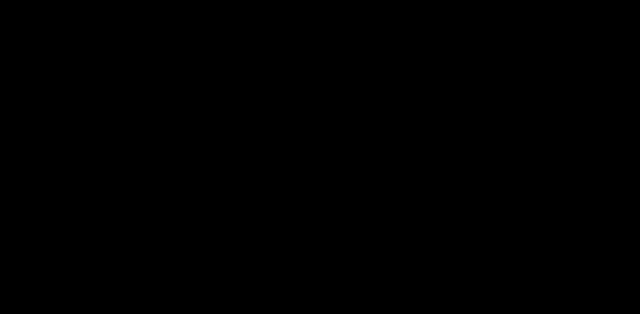
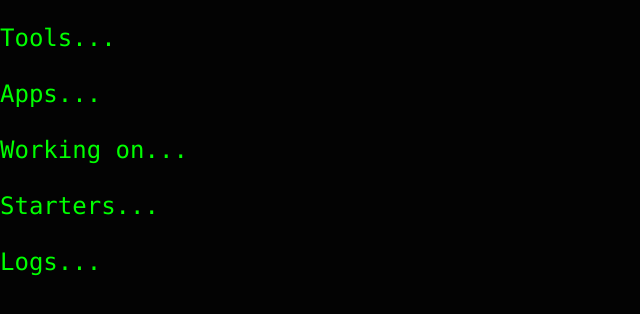
Before and after one commit to naimlatifi/splash, a website: page src/index.html in a window 1280 px wide. Shown: the whole page, without its empty margins (0-640 px from the left). Drawn offline with Linux system fonts and the light colour scheme; files that its build step writes are made by us from their sources.

Commit message:
Fix absolute paths for styles.

```diff
--- a/gulpfile.babel.js
+++ b/gulpfile.babel.js
@@ -32,11 +32,11 @@ const paths = {
   },
   styles: {
     src: 'src/assets/**/*.css',
-    dest: 'build/assets/styles/'
+    dest: 'build/styles/'
   },
   scripts: {
    src: 'src/assets/**/*.js',
-   dest: 'build/assets/scripts'
+   dest: 'build/scripts'
   }
 }
 
--- a/src/assets/main.css
+++ b/src/assets/main.css
@@ -2,14 +2,52 @@
 
 :root {
   --brandGreen: hsl(120,100%,50%);
+  --brandBlack: hsl(0,0%,1.2%);
 
-  --brandBlack: hsl(0,0%,1.2%);
   --fontMerri: 'Merriweather', serif;
   --fontIconsolata: 'Inconsolata', monospace;
   --fontMonacoFull: monaco, Consolas, 'Lucida Console', monospace;
+
+  --fontBase: normal 400 1.2rem/1.5 var(--fontMonacoFull);
+  --fontHeading: normal 400 2.4rem/1.5 var(--fontMonacoFull);;
 }
 
 
+*,
+*:before,
+*:after {
+  box-sizing: inherit;
+}
+
+html {
+  font-size: 62.5%;
+  box-sizing: border-box;
+}
+
 body {
-  background-color: black;
+  display: grid;
+  background-color: var(--brandBlack);
+  color: white;
+  font: var(--fontBase);
 }
+
+h1 {
+  color: var(--brandGreen);
+  font: var(--fontHeading);
+}
+
+
+/* Resets */
+body {
+  padding: 0;
+  margin: 0 auto;
+}
+
+ul, li {
+  padding: 0;
+  list-style: none;
+}
+
+a {
+  text-decoration: none;
+}
--- a/src/index.html
+++ b/src/index.html
@@ -2,13 +2,13 @@
 <html>
   <head>
     <meta name="viewport" content="width=device-width, initial-scale=1">
-    <title>Splash Screen D/S</title>
+    <title>Splash</title>
     <link rel="stylesheet" type="text/css" href="/styles/main.min.css">
     <link href="https://fonts.googleapis.com/css?family=Inconsolata|Merriweather" rel="stylesheet">
   </head>
 
   <body>
-    <main>
+    <main class='main'>
       <section>
         <h1>Tools...</h1>
       </section>
```
